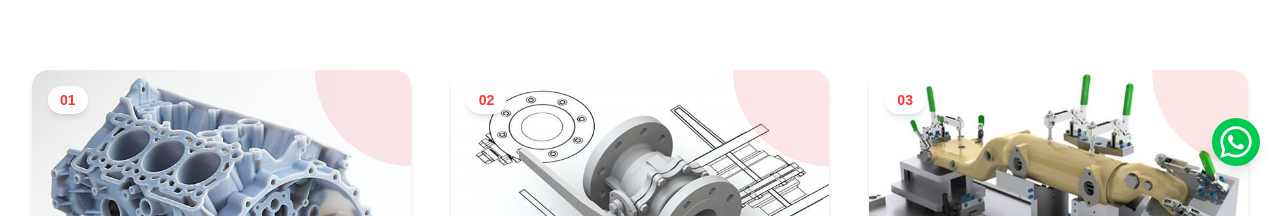
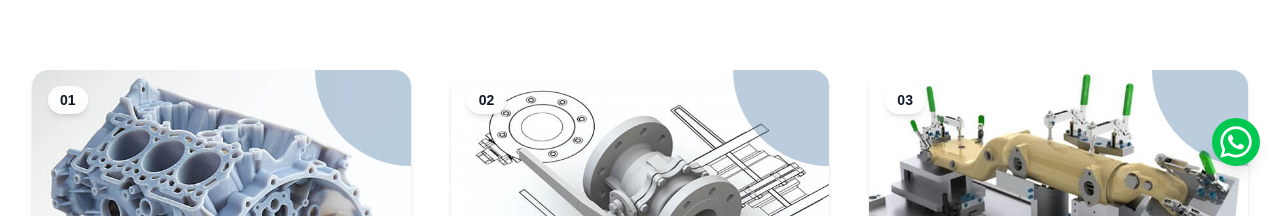
Before and after one commit to Temp445/infant, a Next.js app: page /services in a window 1280 px wide. Shown: the part 554-770 px from the top of the page. Built offline with nearby package versions, Linux system fonts and the light colour scheme; no server answers.

Commit message:
landing page image change

```diff
--- a/src/components/HomePage/Service.tsx
+++ b/src/components/HomePage/Service.tsx
@@ -58,7 +58,7 @@ const Service = () => {
                   alt={service.title}
                   className="w-full h-72 object-cover transition-transform duration-500 group-hover:scale-105"
                 />
-                <div className="absolute top-4 left-4 bg-white/90 backdrop-blur-sm text-[#FF0000]/80 px-3 py-1 rounded-full text-sm font-semibold shadow-md">
+                <div className="absolute top-4 left-4 bg-white/90 backdrop-blur-sm text-gray-900 px-3 py-1 rounded-full text-sm font-semibold shadow-md">
                   0{service.id}
                 </div>
               </div>
@@ -72,7 +72,7 @@ const Service = () => {
                 </p>
               </div>
 
-              <div className="absolute top-0 right-0 w-24 h-24 bg-gradient-to-br from-red-600/10 to-red-600/10 rounded-bl-full"></div>
+              <div className="absolute top-0 right-0 w-24 h-24 bg-[#1F5A8B]/30 rounded-bl-full"></div>
             </div>
           ))}
         </div>
```
Also changed, not shown: src/assets/heroimg.png, src/assets/heroimg1.png (added).
